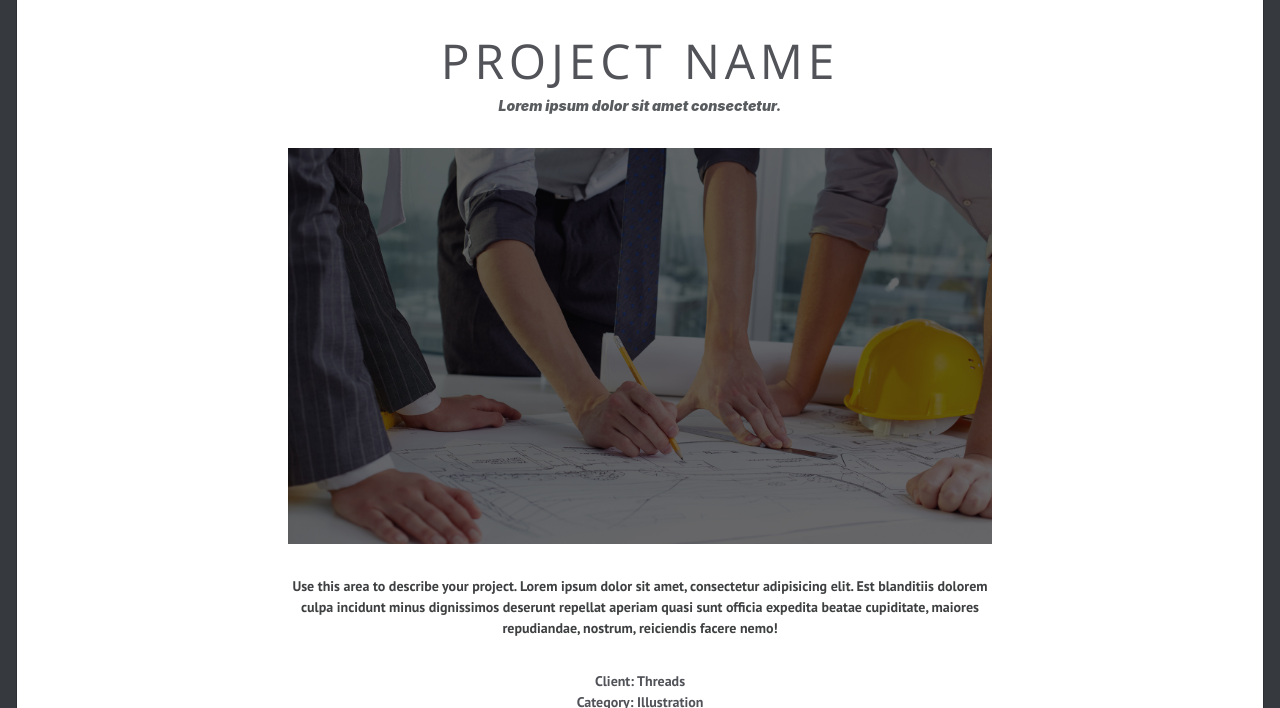
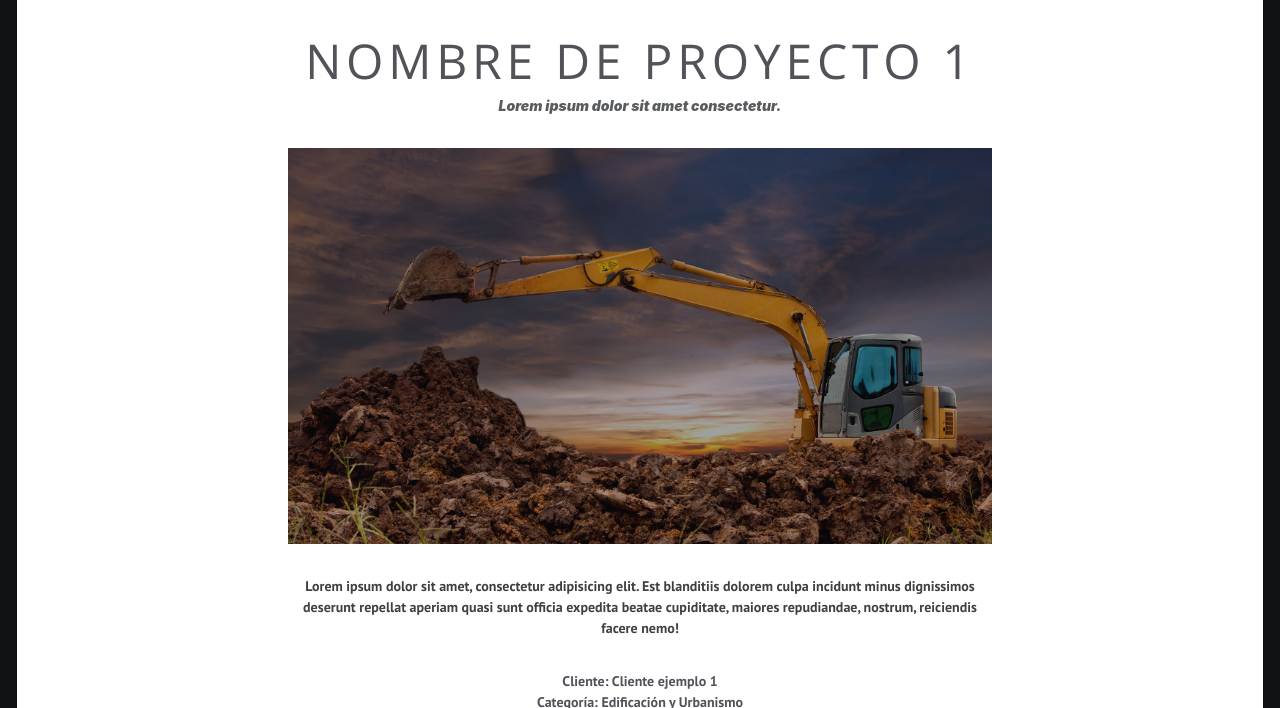
Before and after one commit to MartinLara03/ProyectoFinalFundamental, a plain HTML site: page index.html in a window 1280 px wide. Both pictures are taken after a click on the link 260 px from the left and 2357 px from the top of the page. Shown: the part 2049-2757 px from the top of the page. Drawn offline with nearby package versions, Linux system fonts and the light colour scheme.

Commit message:
Se finaliza Modals del proyecto

```diff
--- a/index.html
+++ b/index.html
@@ -253,12 +253,12 @@
 
 <!--Portafolio-->
 
-<section class="page-section bg-secondary" id="portfolio">
+<section class="page-section bg-dark" id="portfolio">
   <div class="container">
       <div class="text-center">
         <br>
           <h1 class="section-heading text-uppercase">Portafolio</h1>
-          <p2>Lorem ipsum dolor sit amet consectetur.</p2>
+          <p2>Casos de éxito de CLC Constructora.</p2>
       </div>
       <br>  <br>
       <div class="row">
@@ -269,11 +269,11 @@
                       <div class="portfolio-hover">
                           <div class="portfolio-hover-content"><i class="fas fa-plus fa-3x"></i></div>
                       </div>
-                      <img class="img-fluid" src="img/fon1.jpg" alt="..." />
+                      <img class="img-fluid" src="img/modal/modal1.jpg" alt="..." />
                   </a>
                   <div class="portfolio-caption">
-                      <div class="portfolio-caption-heading">Threads</div>
-                      <div class="portfolio-caption-subheading text-muted">Illustration</div>
+                      <div class="portfolio-caption-heading">Remodelación</div>
+                      <div class="portfolio-caption-subheading text-muted">Edificación y Urbanismo</div>
                   </div>
               </div>
           </div>
@@ -284,11 +284,11 @@
                       <div class="portfolio-hover">
                           <div class="portfolio-hover-content"><i class="fas fa-plus fa-3x"></i></div>
                       </div>
-                      <img class="img-fluid" src="img/fon1.jpg" alt="..." />
+                      <img class="img-fluid" src="img/modal/modal2.jpg" alt="..." />
                   </a>
                   <div class="portfolio-caption">
-                      <div class="portfolio-caption-heading">Explore</div>
-                      <div class="portfolio-caption-subheading text-muted">Graphic Design</div>
+                      <div class="portfolio-caption-heading">Modeladores</div>
+                      <div class="portfolio-caption-subheading text-muted">Edificación y Urbanismo</div>
                   </div>
               </div>
           </div>
@@ -299,11 +299,11 @@
                       <div class="portfolio-hover">
                           <div class="portfolio-hover-content"><i class="fas fa-plus fa-3x"></i></div>
                       </div>
-                      <img class="img-fluid" src="img/fon1.jpg" alt="..." />
+                      <img class="img-fluid" src="img/modal/modal3.jpg" alt="..." />
                   </a>
                   <div class="portfolio-caption">
-                      <div class="portfolio-caption-heading">Finish</div>
-                      <div class="portfolio-caption-subheading text-muted">Identity</div>
+                      <div class="portfolio-caption-heading">Arquitectura</div>
+                      <div class="portfolio-caption-subheading text-muted">Urbanismo</div>
                   </div>
               </div>
           </div>
@@ -315,11 +315,11 @@
                       <div class="portfolio-hover">
                           <div class="portfolio-hover-content"><i class="fas fa-plus fa-3x"></i></div>
                       </div>
-                      <img class="img-fluid" src="img/fon1.jpg" alt="..." />
+                      <img class="img-fluid" src="img/modal/modal4.jpg" alt="..." />
                   </a>
                   <div class="portfolio-caption">
-                      <div class="portfolio-caption-heading">Lines</div>
-                      <div class="portfolio-caption-subheading text-muted">Branding</div>
+                      <div class="portfolio-caption-heading">Ingeniería Civil</div>
+                      <div class="portfolio-caption-subheading text-muted">Ingeniería de proyectos y Minería</div>
                   </div>
               </div>
           </div>
@@ -330,11 +330,11 @@
                       <div class="portfolio-hover">
                           <div class="portfolio-hover-content"><i class="fas fa-plus fa-3x"></i></div>
                       </div>
-                      <img class="img-fluid" src="img/fon1.jpg" alt="..." />
+                      <img class="img-fluid" src="img/modal/modal5.jpg" alt="..." />
                   </a>
                   <div class="portfolio-caption">
-                      <div class="portfolio-caption-heading">Southwest</div>
-                      <div class="portfolio-caption-subheading text-muted">Website Design</div>
+                      <div class="portfolio-caption-heading">Ingeniería Multidisciplinar</div>
+                      <div class="portfolio-caption-subheading text-muted">Oil & Gas</div>
                   </div>
               </div>
           </div>
@@ -345,11 +345,11 @@
                       <div class="portfolio-hover">
                           <div class="portfolio-hover-content"><i class="fas fa-plus fa-3x"></i></div>
                       </div>
-                      <img class="img-fluid" src="img/fon1.jpg" alt="..." />
+                      <img class="img-fluid" src="img/modal/modal6.jpg" alt="..." />
                   </a>
                   <div class="portfolio-caption">
-                      <div class="portfolio-caption-heading">Window</div>
-                      <div class="portfolio-caption-subheading text-muted">Photography</div>
+                      <div class="portfolio-caption-heading">Ingeniería de detalle</div>
+                      <div class="portfolio-caption-subheading text-muted">Cálculo estructural</div>
                   </div>
               </div>
           </div>
@@ -433,8 +433,8 @@
 
 
 
-<!-- Portfolio Modals-->
-        <!-- Portfolio item 1 modal popup-->
+<!-- Portafolio Modals-->
+        <!-- 1 Modal -->
         <div class="portfolio-modal modal fade" id="portfolioModal1" tabindex="-1" role="dialog" aria-hidden="true">
           <div class="modal-dialog">
               <div class="modal-content">
@@ -444,18 +444,18 @@
                           <div class="col-lg-8">
                               <div class="modal-body">
                                   <!-- Project details-->
-                                  <h2 class="text-uppercase">Project Name</h2>
+                                  <h2 class="text-uppercase">Nombre de proyecto 1</h2>
                                   <p class="item-intro text-muted">Lorem ipsum dolor sit amet consectetur.</p>
-                                  <img class="img-fluid d-block mx-auto" src="img/fon1.jpg" alt="..." />
-                                  <p>Use this area to describe your project. Lorem ipsum dolor sit amet, consectetur adipisicing elit. Est blanditiis dolorem culpa incidunt minus dignissimos deserunt repellat aperiam quasi sunt officia expedita beatae cupiditate, maiores repudiandae, nostrum, reiciendis facere nemo!</p>
+                                  <img class="img-fluid d-block mx-auto" src="img/modal/modal1.jpg" alt="..." />
+                                  <p>Lorem ipsum dolor sit amet, consectetur adipisicing elit. Est blanditiis dolorem culpa incidunt minus dignissimos deserunt repellat aperiam quasi sunt officia expedita beatae cupiditate, maiores repudiandae, nostrum, reiciendis facere nemo!</p>
                                   <ul class="list-inline">
                                       <li>
-                                          <strong>Client:</strong>
-                                          Threads
+                                          <strong>Cliente:</strong>
+                                          Cliente ejemplo 1
                                       </li>
                                       <li>
-                                          <strong>Category:</strong>
-                                          Illustration
+                                          <strong>Categoría:</strong>
+                                          Edificación y Urbanismo
                                       </li>
                                   </ul>
                               </div>
@@ -465,34 +465,31 @@
               </div>
           </div>
       </div>
-      <!-- Portfolio item 2 modal popup-->
+      <!-- 2 Modal -->
       <div class="portfolio-modal modal fade" id="portfolioModal2" tabindex="-1" role="dialog" aria-hidden="true">
           <div class="modal-dialog">
               <div class="modal-content">
-                  <div class="close-modal" data-bs-dismiss="modal"><img src="assets/img/close-icon.svg" alt="Close modal" /></div>
+                  <div class="close-modal" data-bs-dismiss="modal"><img src="img/close-icon.svg" alt="Close modal" /></div>
                   <div class="container">
                       <div class="row justify-content-center">
                           <div class="col-lg-8">
                               <div class="modal-body">
                                   <!-- Project details-->
-                                  <h2 class="text-uppercase">Project Name</h2>
+                                  <h2 class="text-uppercase">Nombre de proyecto 2</h2>
                                   <p class="item-intro text-muted">Lorem ipsum dolor sit amet consectetur.</p>
-                                  <img class="img-fluid d-block mx-auto" src="assets/img/portfolio/2.jpg" alt="..." />
-                                  <p>Use this area to describe your project. Lorem ipsum dolor sit amet, consectetur adipisicing elit. Est blanditiis dolorem culpa incidunt minus dignissimos deserunt repellat aperiam quasi sunt officia expedita beatae cupiditate, maiores repudiandae, nostrum, reiciendis facere nemo!</p>
+                                  <img class="img-fluid d-block mx-auto" src="img/modal/modal2.jpg" alt="..." />
+                                  <p>Lorem ipsum dolor sit amet, consectetur adipisicing elit. Est blanditiis dolorem culpa incidunt minus dignissimos deserunt repellat aperiam quasi sunt officia expedita beatae cupiditate, maiores repudiandae, nostrum, reiciendis facere nemo!</p>
                                   <ul class="list-inline">
                                       <li>
-                                          <strong>Client:</strong>
-                                          Explore
+                                          <strong>Cliente:</strong>
+                                          Cliente ejemplo 2
                                       </li>
                                       <li>
-                                          <strong>Category:</strong>
-                                          Graphic Design
+                                          <strong>Categoría:</strong>
+                                          Edificación y Urbanismo
                                       </li>
                                   </ul>
-                                  <button class="btn btn-primary btn-xl text-uppercase" data-bs-dismiss="modal" type="button">
-                                      <i class="fas fa-xmark me-1"></i>
-                                      Close Project
-                                  </button>
+
                               </div>
                           </div>
                       </div>
@@ -500,34 +497,31 @@
               </div>
           </div>
       </div>
-      <!-- Portfolio item 3 modal popup-->
+      <!-- 3 Modal -->
       <div class="portfolio-modal modal fade" id="portfolioModal3" tabindex="-1" role="dialog" aria-hidden="true">
           <div class="modal-dialog">
               <div class="modal-content">
-                  <div class="close-modal" data-bs-dismiss="modal"><img src="assets/img/close-icon.svg" alt="Close modal" /></div>
+                  <div class="close-modal" data-bs-dismiss="modal"><img src="img/close-icon.svg" alt="Close modal" /></div>
                   <div class="container">
                       <div class="row justify-content-center">
                           <div class="col-lg-8">
                               <div class="modal-body">
                                   <!-- Project details-->
-                                  <h2 class="text-uppercase">Project Name</h2>
+                                  <h2 class="text-uppercase">Nombre de proyecto 3</h2>
                                   <p class="item-intro text-muted">Lorem ipsum dolor sit amet consectetur.</p>
-                                  <img class="img-fluid d-block mx-auto" src="assets/img/portfolio/3.jpg" alt="..." />
-                                  <p>Use this area to describe your project. Lorem ipsum dolor sit amet, consectetur adipisicing elit. Est blanditiis dolorem culpa incidunt minus dignissimos deserunt repellat aperiam quasi sunt officia expedita beatae cupiditate, maiores repudiandae, nostrum, reiciendis facere nemo!</p>
+                                  <img class="img-fluid d-block mx-auto" src="img/modal/modal3.jpg" alt="..." />
+                                  <p>Lorem ipsum dolor sit amet, consectetur adipisicing elit. Est blanditiis dolorem culpa incidunt minus dignissimos deserunt repellat aperiam quasi sunt officia expedita beatae cupiditate, maiores repudiandae, nostrum, reiciendis facere nemo!</p>
                                   <ul class="list-inline">
                                       <li>
-                                          <strong>Client:</strong>
-                                          Finish
+                                          <strong>Cliente:</strong>
+                                          Cliente ejemplo 3
                                       </li>
                                       <li>
-                                          <strong>Category:</strong>
-                                          Identity
+                                          <strong>Categoría:</strong>
+                                          Urbanismo
                                       </li>
                                   </ul>
-                                  <button class="btn btn-primary btn-xl text-uppercase" data-bs-dismiss="modal" type="button">
-                                      <i class="fas fa-xmark me-1"></i>
-                                      Close Project
-                                  </button>
+
                               </div>
                           </div>
                       </div>
@@ -535,34 +529,31 @@
               </div>
           </div>
       </div>
-      <!-- Portfolio item 4 modal popup-->
+      <!-- 4 Modal -->
       <div class="portfolio-modal modal fade" id="portfolioModal4" tabindex="-1" role="dialog" aria-hidden="true">
           <div class="modal-dialog">
               <div class="modal-content">
-                  <div class="close-modal" data-bs-dismiss="modal"><img src="assets/img/close-icon.svg" alt="Close modal" /></div>
+                  <div class="close-modal" data-bs-dismiss="modal"><img src="img/close-icon.svg" alt="Close modal" /></div>
                   <div class="container">
                       <div class="row justify-content-center">
                           <div class="col-lg-8">
                               <div class="modal-body">
                                   <!-- Project details-->
-                                  <h2 class="text-uppercase">Project Name</h2>
+                                  <h2 class="text-uppercase">Nombre de proyecto 4</h2>
                                   <p class="item-intro text-muted">Lorem ipsum dolor sit amet consectetur.</p>
-                                  <img class="img-fluid d-block mx-auto" src="assets/img/portfolio/4.jpg" alt="..." />
-                                  <p>Use this area to describe your project. Lorem ipsum dolor sit amet, consectetur adipisicing elit. Est blanditiis dolorem culpa incidunt minus dignissimos deserunt repellat aperiam quasi sunt officia expedita beatae cupiditate, maiores repudiandae, nostrum, reiciendis facere nemo!</p>
+                                  <img class="img-fluid d-block mx-auto" src="img/modal/modal4.jpg" alt="..." />
+                                  <p>Lorem ipsum dolor sit amet, consectetur adipisicing elit. Est blanditiis dolorem culpa incidunt minus dignissimos deserunt repellat aperiam quasi sunt officia expedita beatae cupiditate, maiores repudiandae, nostrum, reiciendis facere nemo!</p>
                                   <ul class="list-inline">
                                       <li>
-                                          <strong>Client:</strong>
-                                          Lines
+                                        <strong>Cliente:</strong>
+                                        Cliente ejemplo 4
                                       </li>
                                       <li>
-                                          <strong>Category:</strong>
-                                          Branding
+                                        <strong>Categoría:</strong>
+                                        Ingeniería de proyectos y Minería
                                       </li>
                                   </ul>
-                                  <button class="btn btn-primary btn-xl text-uppercase" data-bs-dismiss="modal" type="button">
-                                      <i class="fas fa-xmark me-1"></i>
-                                      Close Project
-                                  </button>
+
                               </div>
                           </div>
                       </div>
@@ -570,34 +561,31 @@
               </div>
           </div>
       </div>
-      <!-- Portfolio item 5 modal popup-->
+      <!-- 5 Modal -->
       <div class="portfolio-modal modal fade" id="portfolioModal5" tabindex="-1" role="dialog" aria-hidden="true">
           <div class="modal-dialog">
               <div class="modal-content">
-                  <div class="close-modal" data-bs-dismiss="modal"><img src="assets/img/close-icon.svg" alt="Close modal" /></div>
+                  <div class="close-modal" data-bs-dismiss="modal"><img src="img/close-icon.svg" alt="Close modal" /></div>
                   <div class="container">
                       <div class="row justify-content-center">
                           <div class="col-lg-8">
                               <div class="modal-body">
                                   <!-- Project details-->
-                                  <h2 class="text-uppercase">Project Name</h2>
+                                  <h2 class="text-uppercase">Nombre de proyecto 5</h2>
                                   <p class="item-intro text-muted">Lorem ipsum dolor sit amet consectetur.</p>
-                                  <img class="img-fluid d-block mx-auto" src="assets/img/portfolio/5.jpg" alt="..." />
-                                  <p>Use this area to describe your project. Lorem ipsum dolor sit amet, consectetur adipisicing elit. Est blanditiis dolorem culpa incidunt minus dignissimos deserunt repellat aperiam quasi sunt officia expedita beatae cupiditate, maiores repudiandae, nostrum, reiciendis facere nemo!</p>
+                                  <img class="img-fluid d-block mx-auto" src="img/modal/modal5.jpg" alt="..." />
+                                  <p>Lorem ipsum dolor sit amet, consectetur adipisicing elit. Est blanditiis dolorem culpa incidunt minus dignissimos deserunt repellat aperiam quasi sunt officia expedita beatae cupiditate, maiores repudiandae, nostrum, reiciendis facere nemo!</p>
                                   <ul class="list-inline">
                                     <li>
-                                          <strong>Client:</strong>
-                                          Southwest
+                                      <strong>Cliente:</strong>
+                                      Cliente ejemplo 5
                                     </li>
                                     <li>
-                                          <strong>Category:</strong>
-                                          Website Design
+                                      <strong>Categoría:</strong>
+                                      Oil & Gas
                                     </li>
                                   </ul>
-                                  <button class="btn btn-primary btn-xl text-uppercase" data-bs-dismiss="modal" type="button">
-                                      <i class="fas fa-xmark me-1"></i>
-                                      Close Project
-                                  </button>
+
                               </div>
                           </div>
                       </div>
@@ -605,34 +593,31 @@
               </div>
           </div>
       </div>
-      <!-- Portfolio item 6 modal popup-->
+      <!-- 6 Modal -->
       <div class="portfolio-modal modal fade" id="portfolioModal6" tabindex="-1" role="dialog" aria-hidden="true">
           <div class="modal-dialog">
               <div class="modal-content">
-                  <div class="close-modal" data-bs-dismiss="modal"><img src="assets/img/close-icon.svg" alt="Close modal" /></div>
+                  <div class="close-modal" data-bs-dismiss="modal"><img src="img/close-icon.svg" alt="Close modal" /></div>
                   <div class="container">
                       <div class="row justify-content-center">
                           <div class="col-lg-8">
                               <div class="modal-body">
                                   <!-- Project details-->
-                                  <h2 class="text-uppercase">Project Name</h2>
+                                  <h2 class="text-uppercase">Nombre de proyecto 6</h2>
                                   <p class="item-intro text-muted">Lorem ipsum dolor sit amet consectetur.</p>
-                                  <img class="img-fluid d-block mx-auto" src="assets/img/portfolio/6.jpg" alt="..." />
-                                  <p>Use this area to describe your project. Lorem ipsum dolor sit amet, consectetur adipisicing elit. Est blanditiis dolorem culpa incidunt minus dignissimos deserunt repellat aperiam quasi sunt officia expedita beatae cupiditate, maiores repudiandae, nostrum, reiciendis facere nemo!</p>
+                                  <img class="img-fluid d-block mx-auto" src="img/modal/modal6.jpg" alt="..." />
+                                  <p>Lorem ipsum dolor sit amet, consectetur adipisicing elit. Est blanditiis dolorem culpa incidunt minus dignissimos deserunt repellat aperiam quasi sunt officia expedita beatae cupiditate, maiores repudiandae, nostrum, reiciendis facere nemo!</p>
                                   <ul class="list-inline">
                                     <li>
-                                          <strong>Client:</strong>
-                                          Window
+                                      <strong>Cliente:</strong>
+                                      Cliente ejemplo 6
                                     </li>
                                     <li>
-                                          <strong>Category:</strong>
-                                          Photography
+                                      <strong>Categoría:</strong>
+                                      Cálculo estructural
                                     </li>
                                   </ul>
-                                  <button class="btn btn-primary btn-xl text-uppercase" data-bs-dismiss="modal" type="button">
-                                      <i class="fas fa-xmark me-1"></i>
-                                      Close Project
-                                  </button>
+
                               </div>
                           </div>
                       </div>
```
Also changed, not shown: img/modal/modal1.jpg (added), img/modal/modal2.jpg (renamed from img/fon1.jpg), img/modal/modal3.jpg (added), img/modal/modal4.jpg (added), img/modal/modal5.jpg (added), img/modal/modal6.jpg (added). Lines whose indentation alone changed are shown as unchanged.
